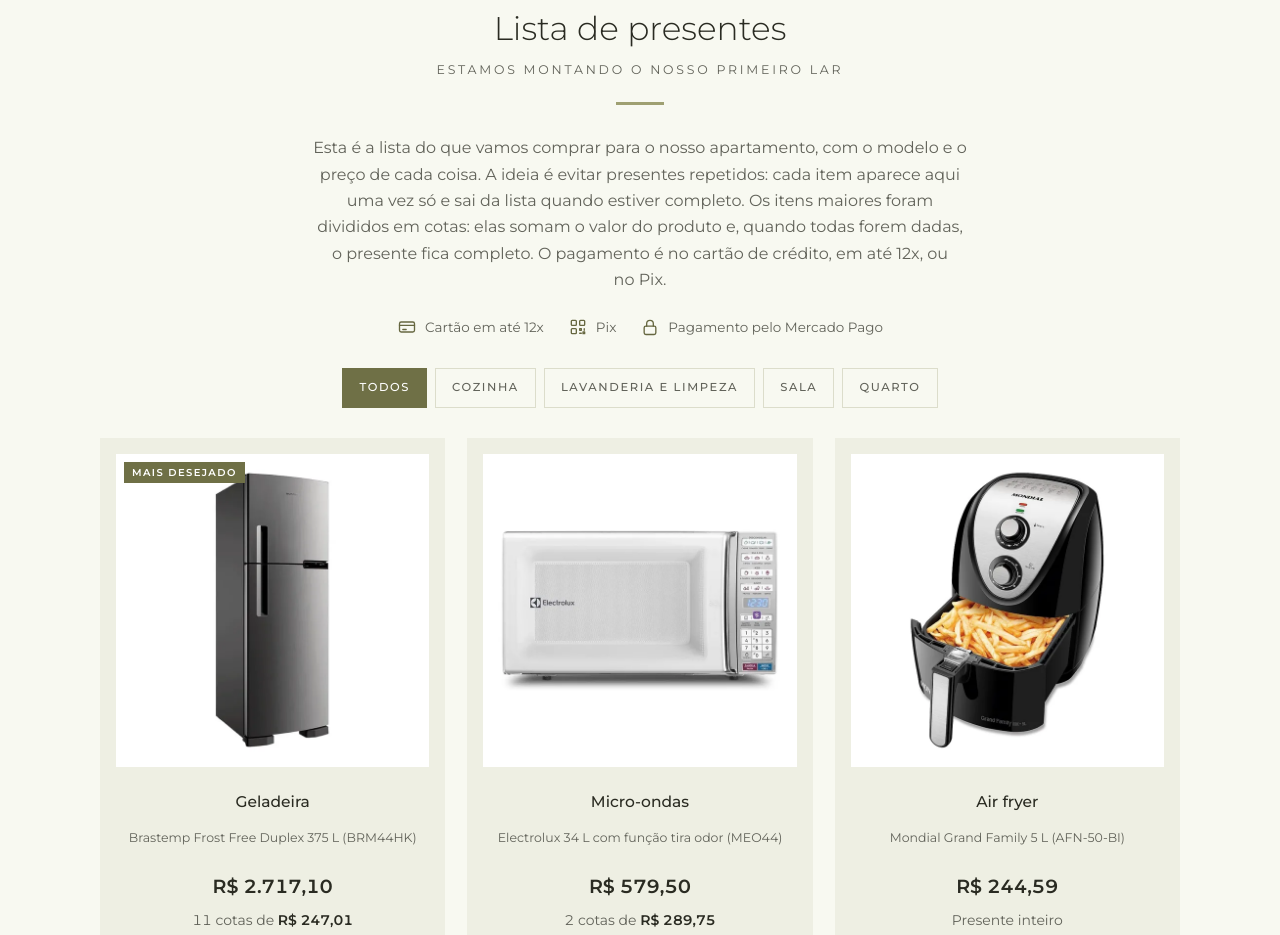
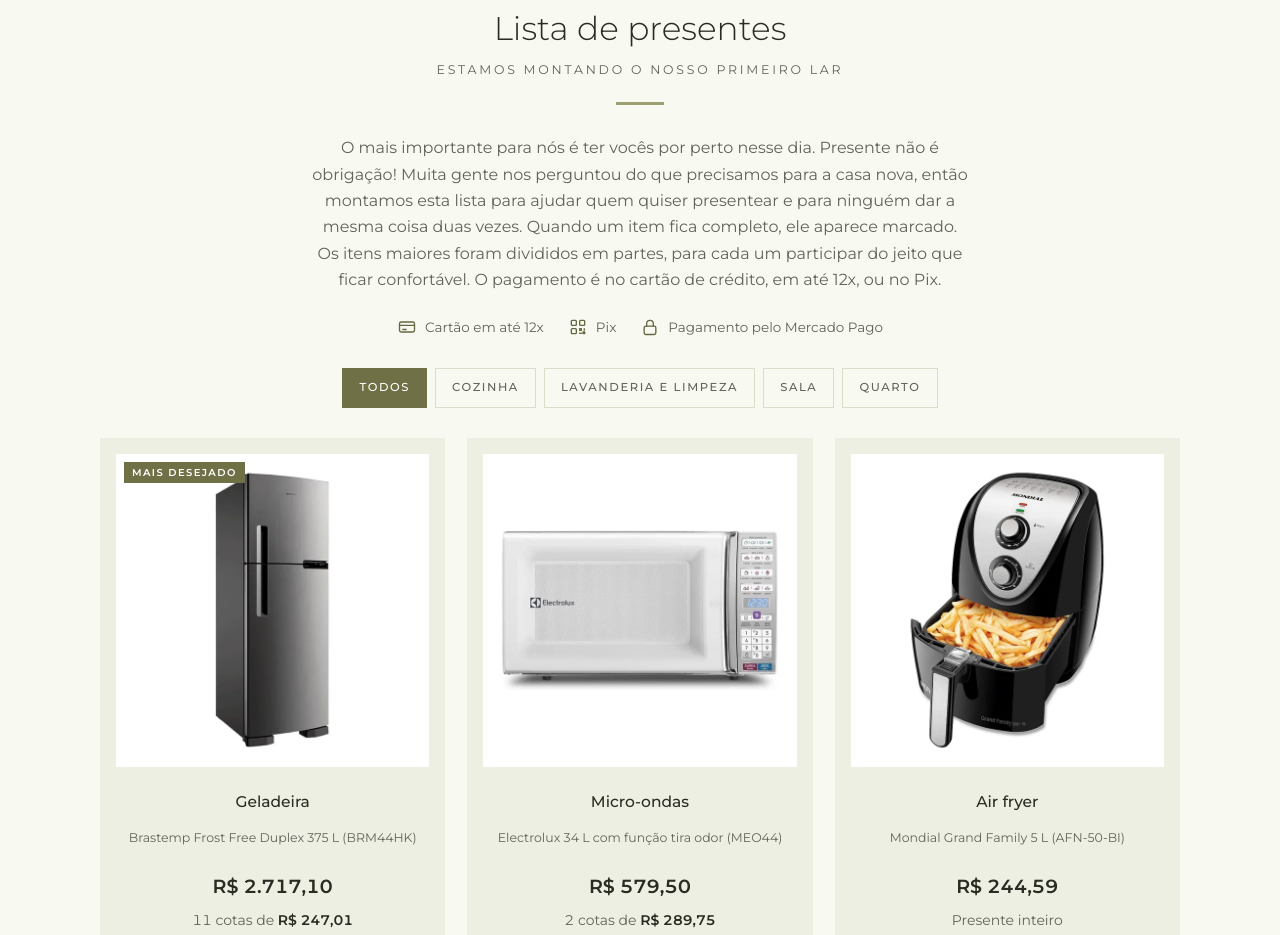
Before and after one commit to kevindustries-tech/casamento, a plain HTML site: page index.html in a window 1280 px wide. Shown: the part 2780-3715 px from the top of the page. Drawn offline with Linux system fonts and the light colour scheme.

Commit message:
Texto da lista mais leve
Co-Authored-By: Claude Opus 5.5 <noreply@anthropic.com>

```diff
--- a/index.html
+++ b/index.html
@@ -564,7 +564,7 @@ input:focus, textarea:focus { outline: 2px solid var(--oliva-texto); outline-off
       <p class="subtitulo">Estamos montando o nosso primeiro lar</p>
       <hr class="traco">
       <div class="texto">
-        <p>Esta é a lista do que vamos comprar para o nosso apartamento, com o modelo e o preço de cada coisa. A ideia é evitar presentes repetidos: cada item aparece aqui uma vez só e sai da lista quando estiver completo. Os itens maiores foram divididos em cotas: elas somam o valor do produto e, quando todas forem dadas, o presente fica completo. O pagamento é no cartão de crédito, em até <span data-parcelas>12</span>x, ou no Pix.</p>
+        <p>O mais importante para nós é ter vocês por perto nesse dia. Presente não é obrigação! Muita gente nos perguntou do que precisamos para a casa nova, então montamos esta lista para ajudar quem quiser presentear e para ninguém dar a mesma coisa duas vezes. Quando um item fica completo, ele aparece marcado. Os itens maiores foram divididos em partes, para cada um participar do jeito que ficar confortável. O pagamento é no cartão de crédito, em até <span data-parcelas>12</span>x, ou no Pix.</p>
       </div>
       <ul class="selos">
         <li><svg class="ico" aria-hidden="true"><use href="#i-cartao"/></svg><span>Cartão em até <span data-parcelas>12</span>x</span></li>
```
